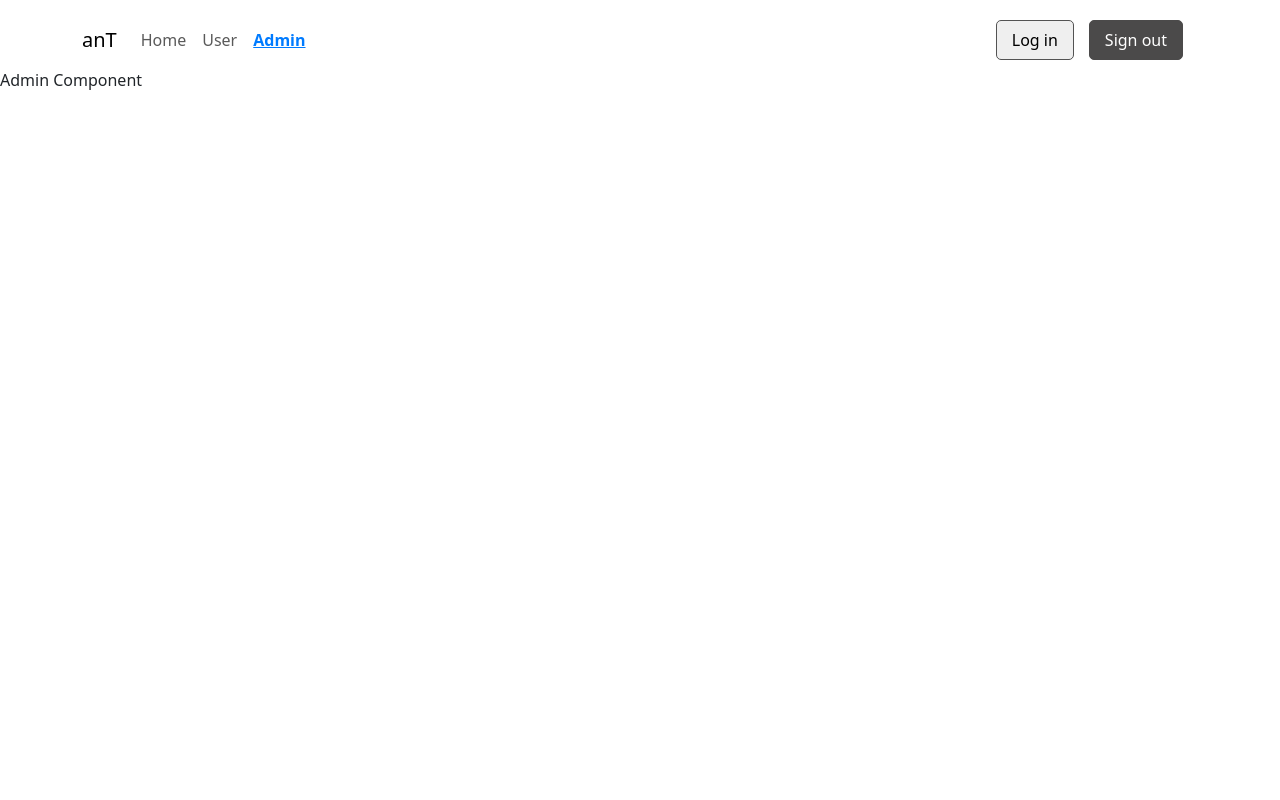
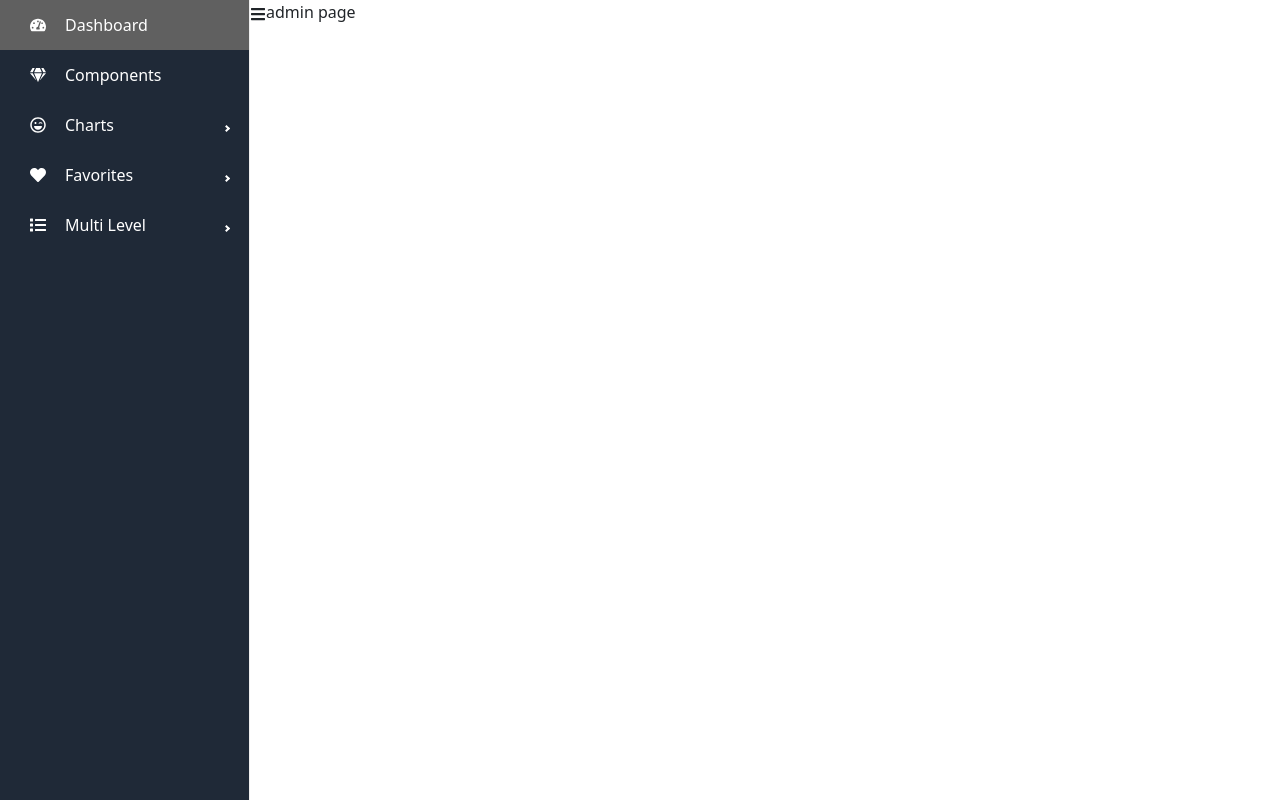
Before and after one commit to dtanhch116/test-demo-react, a React (Create React App) app: page /admins in a window 1280 px wide. Built offline with nearby package versions, Linux system fonts and the light colour scheme.

Commit message:
design admin sidebar

```diff
--- a/package.json
+++ b/package.json
@@ -10,6 +10,8 @@
     "react": "18.2.0",
     "react-bootstrap": "2.4.0",
     "react-dom": "18.2.0",
+    "react-icons": "^5.6.0",
+    "react-pro-sidebar": "^1.1.0",
     "react-redux": "8.0.1",
     "react-router-dom": "6.3.0",
     "react-scripts": "5.0.1",
--- a/src/components/Admin/Admin.js
+++ b/src/components/Admin/Admin.js
@@ -1,7 +1,21 @@
+import "./Admin.scss";
+import SideBar from "./SideBar";
+import { FaBars } from "react-icons/fa";
+import { useState } from "react";
+
 const Admin = () => {
+    const [collapsed, setCollapsed] = useState(false);
     return (
-        <div>
-            Admin Component
+        <div className="admin-container">
+            <div className="admin-sidebar">
+                <SideBar collapsed={collapsed} />
+            </div>
+            <div className="admin-content">
+                <FaBars className="admin-toggle"
+                    onClick={() => setCollapsed(!collapsed)}
+                />
+                admin page
+            </div>
         </div>
     );
 }
--- /dev/null
+++ b/src/components/Admin/Admin.scss
@@ -0,0 +1,5 @@
+.admin-container {
+    display: flex;
+
+    .admin-sidebar {}
+}
--- /dev/null
+++ b/src/components/Admin/SideBar.js
@@ -0,0 +1,88 @@
+import { Sidebar, Menu, MenuItem, SubMenu } from "react-pro-sidebar";
+import { Link } from "react-router-dom";
+
+import {
+    FaTachometerAlt,
+    FaGem,
+    FaList,
+    FaRegLaughWink,
+    FaHeart
+} from "react-icons/fa";
+
+const SideBar = (props) => {
+    let collapsed = props.collapsed;
+    return (
+        <Sidebar
+            style={{ height: "100vh" }}
+            backgroundColor="#1f2937"
+            collapsed={collapsed}
+        >
+            <Menu
+                menuItemStyles={{
+                    button: {
+                        color: "#ffffff",
+                        "&:hover": {
+                            backgroundColor: "#606060",
+                            color: "#ffffff",
+                        },
+                    },
+                    subMenuContent: {
+                        backgroundColor: "#1f2937",
+                    },
+                }}
+            >
+                <MenuItem
+                    icon={<FaTachometerAlt />}
+                    component={<Link to="/" />}
+                    menuItemStyles={{
+                        "&:hover": {
+                            backgroundColor: "#4b5563",
+                        },
+                    }}
+                >
+                    Dashboard
+                </MenuItem>
+
+                <MenuItem
+                    icon={<FaGem />}
+                    component={<Link to="/components" />}
+                >
+                    Components
+                </MenuItem>
+
+                <SubMenu
+                    label="Charts"
+                    icon={<FaRegLaughWink />}
+                >
+                    <MenuItem>Pie charts</MenuItem>
+                    <MenuItem>Line charts</MenuItem>
+                    <MenuItem>Bar charts</MenuItem>
+                </SubMenu>
+
+                <SubMenu
+                    label="Favorites"
+                    icon={<FaHeart />}
+                >
+                    <MenuItem>React</MenuItem>
+                    <MenuItem>NodeJS</MenuItem>
+                    <MenuItem>MongoDB</MenuItem>
+                </SubMenu>
+
+                <SubMenu
+                    label="Multi Level"
+                    icon={<FaList />}
+                >
+                    <MenuItem>Item 1</MenuItem>
+                    <MenuItem>Item 2</MenuItem>
+
+                    <SubMenu label="Level 2">
+                        <MenuItem>Level 2 Item 1</MenuItem>
+                        <MenuItem>Level 2 Item 2</MenuItem>
+                    </SubMenu>
+                </SubMenu>
+            </Menu>
+        </Sidebar >
+    );
+};
+
+export default SideBar;
--- a/src/components/Home/HomePage.scss
+++ b/src/components/Home/HomePage.scss
@@ -15,7 +15,7 @@ video {
 
 
     .title {
-        font-size: 40px;
+        font-size: 4git0px;
         font-weight: bold;
         margin-bottom: 20px;
     }
--- a/src/index.js
+++ b/src/index.js
@@ -20,8 +20,8 @@ root.render(
         <Route path="/" element={<App />}>
           <Route index element={<HomePage />} />
           <Route path="/users" element={<User />} />
-          <Route path="/admins" element={<Admin />} />
         </Route>
+        <Route path="/admins" element={<Admin />} />
       </Routes>
       {/* </React.StrictMode> */}
     </BrowserRouter>
```
Also changed, not shown: 1 other file (tests, documents, lock files or other folders).
